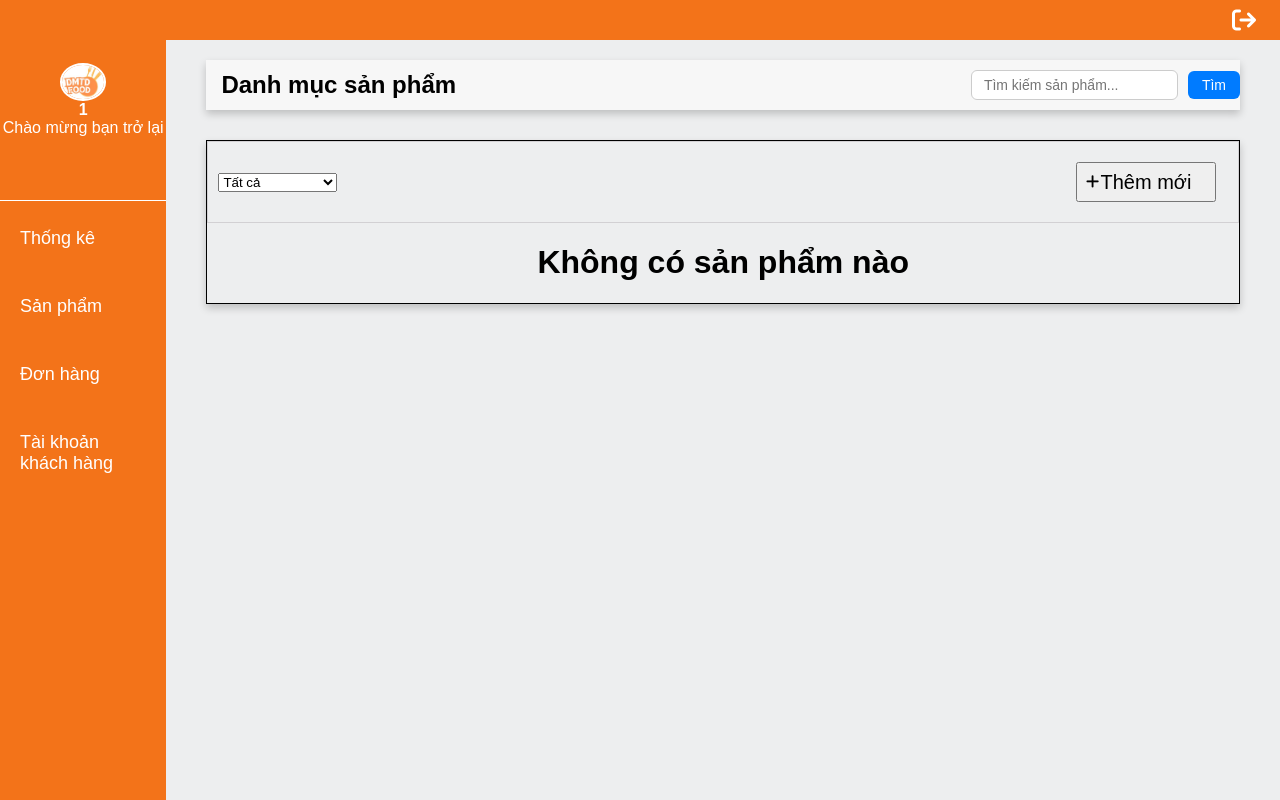
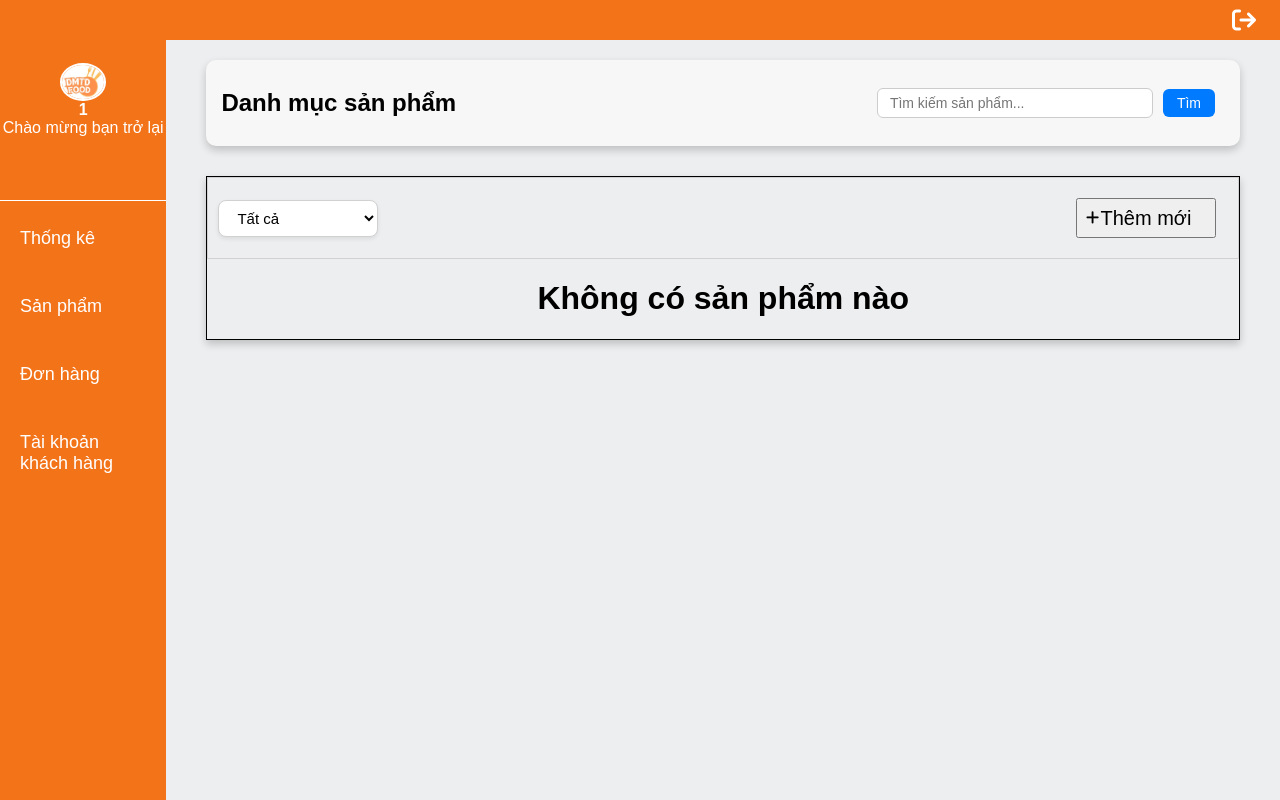
Before and after one commit to truong2107/update2, a PHP site: page /view/admin/admin.product.php in a window 1280 px wide. Run offline with PHP 8.4, Linux system fonts and the light colour scheme; the visitor is signed in with stand-in values (Sample User, id 1); data that the repository does not hold is empty; some libraries are stand-ins or nearby versions.

Commit message:
ssua css 1 xuy

```diff
--- a/view/admin/css/admin.product.css
+++ b/view/admin/css/admin.product.css
@@ -488,3 +488,84 @@ button {
     font-size: 15px;
   }
 }
+
+/* --- TITLE + SEARCH BAR --- */
+.title {
+  display: flex;
+  justify-content: space-between;
+  align-items: center;
+  padding: 18px 25px;
+  background: #ffffff;
+  border-radius: 10px;
+  margin: 25px 20px 0 20px;
+  box-shadow: 0 2px 6px rgba(0,0,0,0.1);
+}
+
+.title h2 {
+  margin: 0;
+  font-size: 22px;
+  font-weight: 600;
+}
+
+.title form {
+  display: flex;
+  align-items: center;
+  gap: 10px;
+}
+
+.title input {
+  padding: 8px 14px;
+  border: 1px solid #dcdcdc;
+  border-radius: 8px;
+  font-size: 14px;
+  width: 260px;
+  transition: 0.2s;
+}
+
+.title input:focus {
+  border-color: #007bff;
+  box-shadow: 0 0 3px rgba(0,123,255,0.4);
+}
+
+.title button {
+  padding: 8px 16px;
+  border: none;
+  background: #007bff;
+  color: white;
+  font-size: 14px;
+  border-radius: 8px;
+  cursor: pointer;
+  transition: 0.2s;
+}
+
+.title button:hover {
+  background: #005dc1;
+}
+/* --- SELECT FILTER STATUS --- */
+#filter-status {
+  padding: 8px 14px;
+  font-size: 15px;
+  border: 1px solid #d1d1d1;
+  border-radius: 8px;
+  background: #ffffff;
+  cursor: pointer;
+  outline: none;
+  transition: 0.2s ease;
+  min-width: 160px;
+  box-shadow: 0 2px 4px rgba(0,0,0,0.08);
+}
+
+#filter-status:hover {
+  border-color: #007bff;
+  box-shadow: 0 0 4px rgba(0,123,255,0.35);
+}
+
+#filter-status:focus {
+  border-color: #007bff;
+  box-shadow: 0 0 6px rgba(0,123,255,0.45);
+}
+
+#filter-status option {
+  padding: 8px;
+  font-size: 15px;
+}
```
